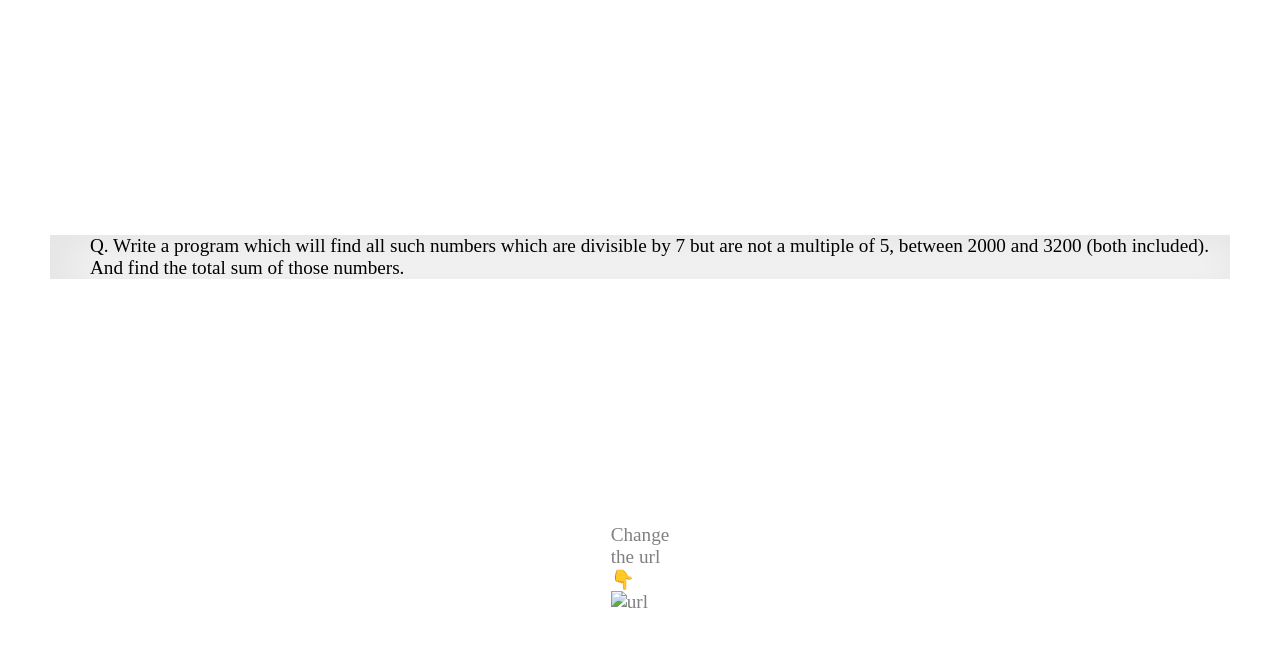
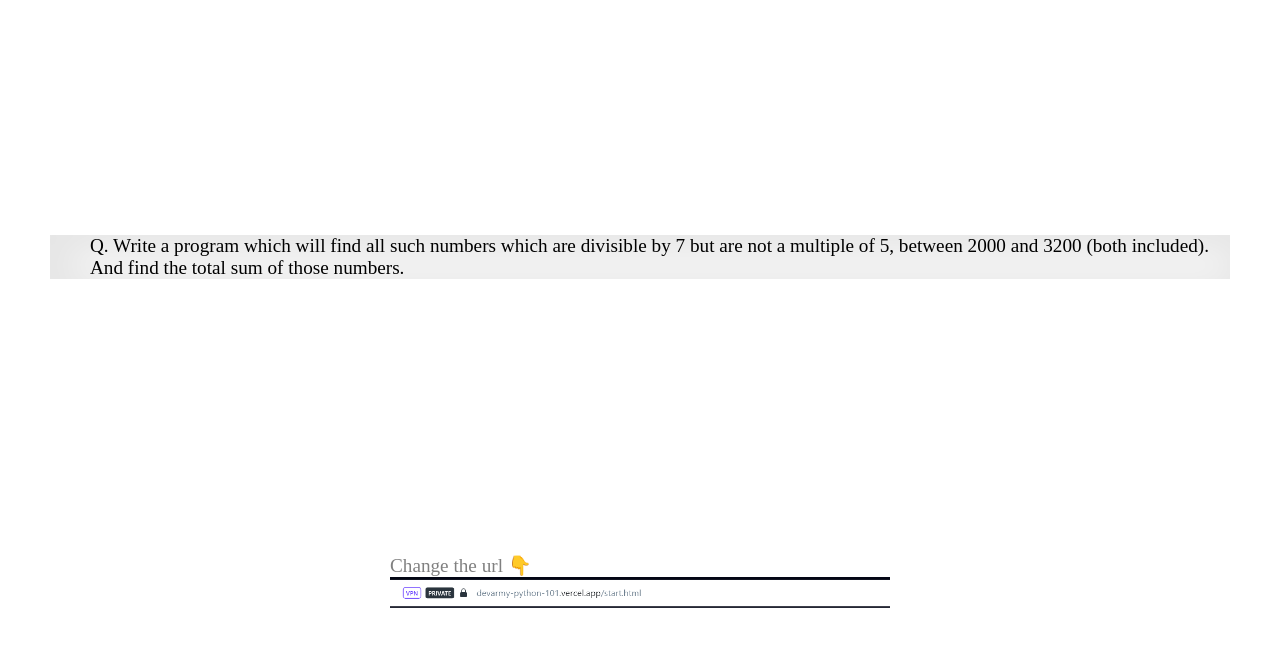
Before and after one commit to yagyesh-bobde/devarmy-python101, a plain HTML site: page lcm.html in a window 1280 px wide. Shown: the part 143-790 px from the top of the page. Drawn offline with Linux system fonts and the light colour scheme.

Commit message:
Update lcm.html

```diff
--- a/lcm.html
+++ b/lcm.html
@@ -38,7 +38,7 @@
 
       <div class="urlhelp flex-center" id="urlhelp" style="position: absolute; bottom: 25px; left:50%;right:50%;" >
         <p style="color:gray;">Change the url 👇</h2><br/>
-        <img src="../static/assets/images/url.png" width="500px" alt="url">
+        <img src="./url.png" width="500px" alt="url">
       </div>
 
 
```
